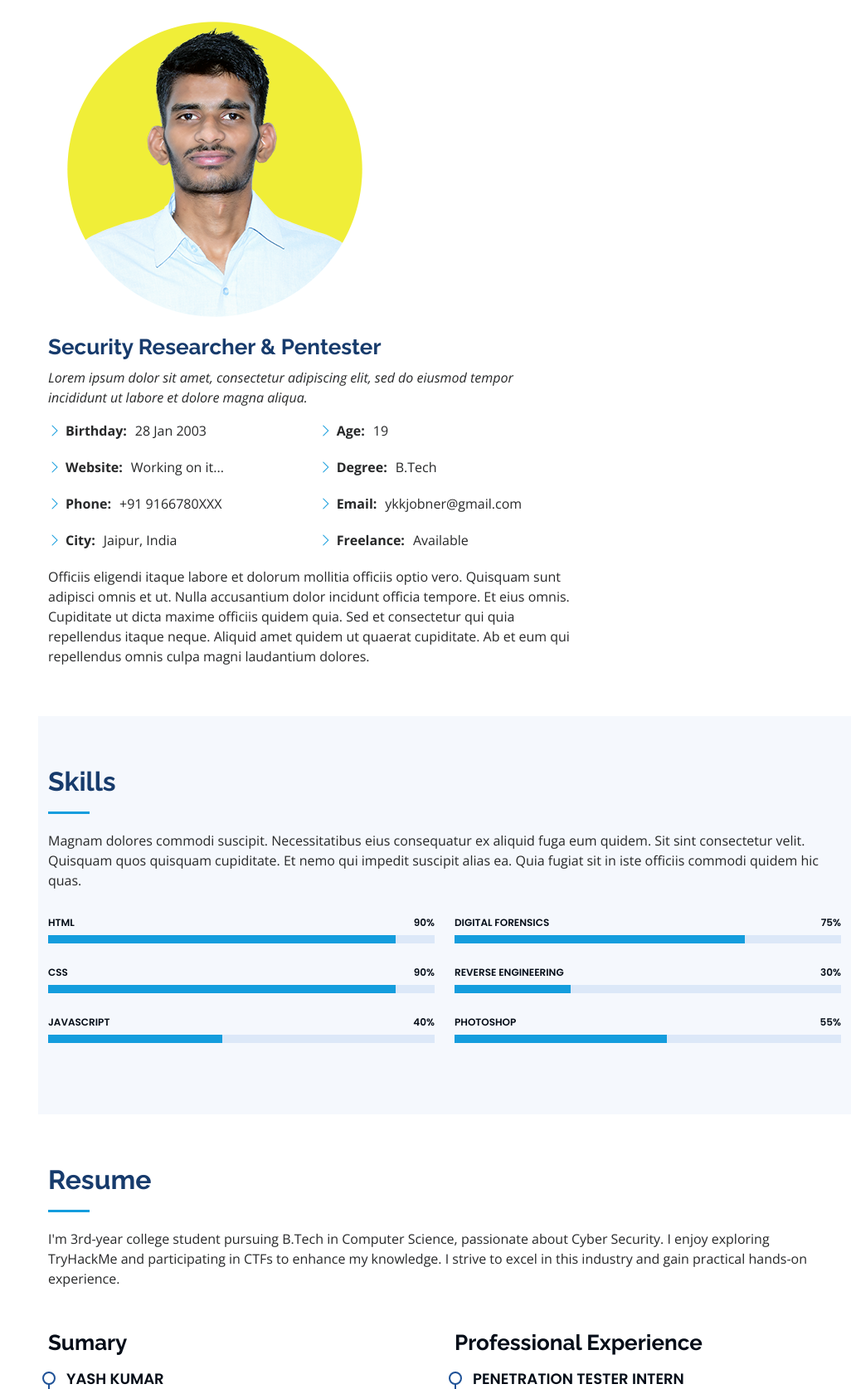
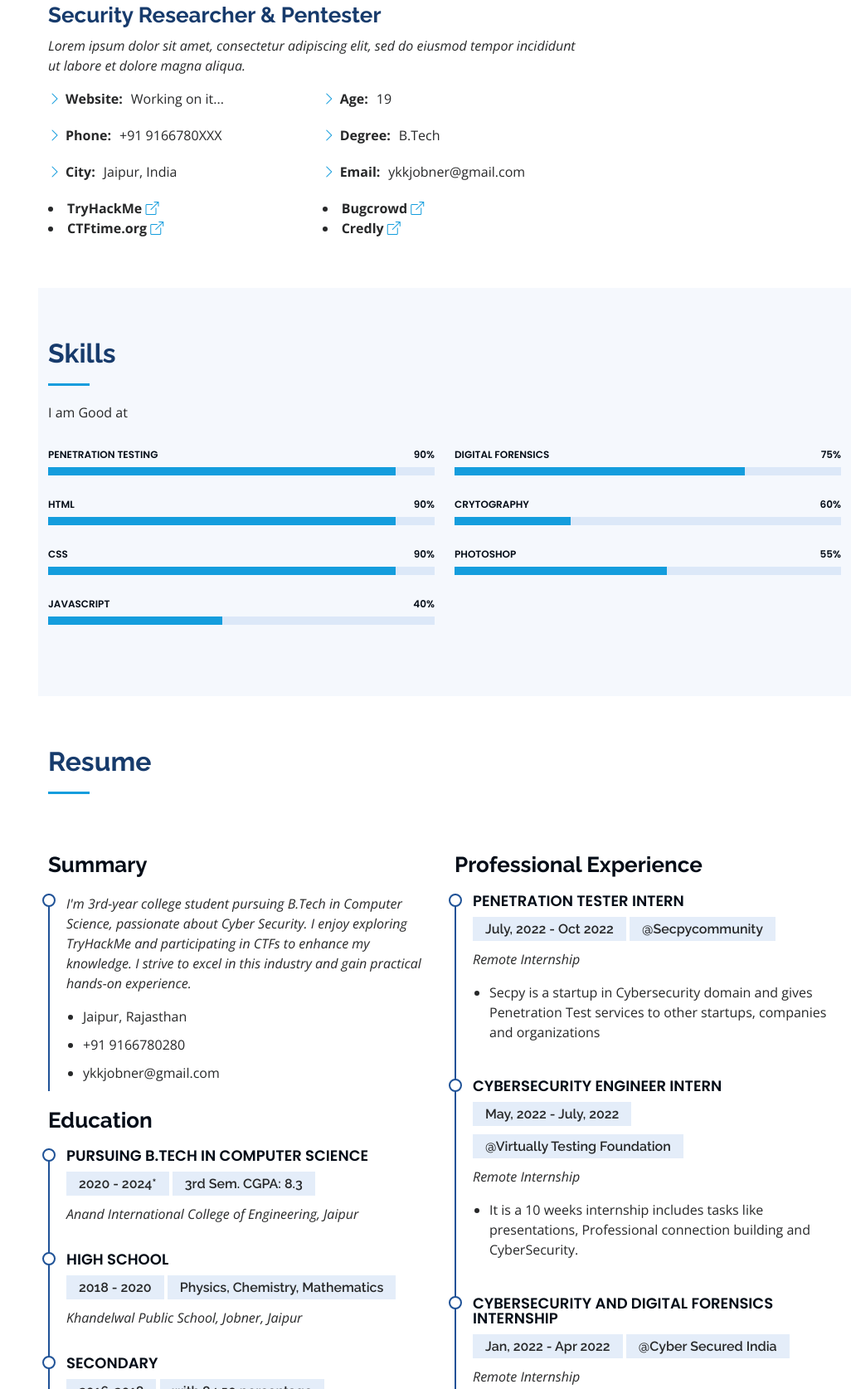
Before and after one commit to ykkjobner/ykkjobner.github.io, a plain HTML site: page index.html in a window 1280 px wide. Shown: the part 1037-2711 px from the top of the page at 83% size, without its empty margins (254-1280 px from the left). Drawn offline with nearby package versions, Linux system fonts and the light colour scheme.

Commit message:
resume updaate

```diff
--- a/assets/css/style.css
+++ b/assets/css/style.css
@@ -228,7 +228,7 @@ h6 {
 #hero {
   width: 100%;
   height: 100vh;
-  background: url("../img/profile_bg.png") top center;
+  background: url("../img/Laptop.jpg") top center;
   background-size: cover;
 }
 
--- a/index.html
+++ b/index.html
@@ -52,7 +52,7 @@
           <a href="https://twitter.com/Yashh_10" class="twitter"><i class="bx bxl-twitter"></i></a>
           <a href="https://www.instagram.com/yash.ku21/" class="instagram" target="_blank"><i
               class="bx bxl-instagram"></i></a>
-          <a href="#" class="google-plus"><i class="bx bxl-skype"></i></a>
+
 
 
         </div>
@@ -69,9 +69,9 @@
 
           <li><a href="#certificates" class="nav-link scrollto"><i class="bi bi-award"></i>
               <span>Certificates</span></a></li>
-          <li><a href="#services" class="nav-link scrollto"><i class="bx bx-server"></i> <span>Services</span></a></li>
-          <li><a href="/portfolio-details.html" class="nav-link scrollto"><i class="bx bx-news"></i>
-              <span>News</span></a></li>
+          <!-- <li><a href="#services" class="nav-link scrollto"><i class="bx bx-server"></i> <span>Profiles</span></a></li> -->
+          <!-- <li><a href="/portfolio-details.html" class="nav-link scrollto"><i class="bx bx-news"></i>
+              <span>News</span></a></li> -->
           <li><a href="#contact" class="nav-link scrollto"><i class="bx bx-envelope"></i> <span>Contact</span></a></li>
         </ul>
       </nav><!-- .nav-menu -->
@@ -95,18 +95,21 @@
 
         <div class="section-title">
           <h2>About</h2>
-          <p>I'm a Cyber Security enthusiast, a 2nd-year college student pursuing B.tech in Computer Science. I have a
+          <p>I'm a Cyber Security enthusiast, a 3rd-year college student pursuing B.tech in Computer Science. I have a
             keen interest in the field of Cyber Security. I mostly practice on TryHackMe and participate in CTFs
             regularly and
             learn more and more every day.
             I am passionate & looking forward to excelling in this industry by gaining practical Hands-on.</p>
         </div>
 
-        <div class="row">
+        <!-- <div class="row">
           <div class="col-lg-6" data-aos="fade-right">
-            <img src="assets/img/profile-img.jpg" class="img-fluid" alt="">
-          </div>
+            <img src="assets/img/Bugcrowd.jpg" alt="Profile Picture" class="img-fluid rounded"
+            title="Yash Kumar Kumawat">
+
+          </div> -->
           <div class="col-lg-8 pt-4 pt-lg-0 content" data-aos="fade-left">
+
             <h3>Security Researcher &amp; Pentester</h3>
             <p class="fst-italic">
               Lorem ipsum dolor sit amet, consectetur adipiscing elit, sed do eiusmod tempor incididunt ut labore et
@@ -116,11 +119,14 @@
             <div class="row">
               <div class="col-lg-6">
                 <ul>
-                  <li><i class="bi bi-chevron-right"></i> <strong>Birthday:</strong> <span>28 Jan 2003</span></li>
+                  <!-- <li><i class="bi bi-chevron-right"></i> <strong>Birthday:</strong> <span>28 Jan 2003</span></li> -->
                   <li><i class="bi bi-chevron-right"></i> <strong>Website:</strong> <span>Working on it...</span></li>
                   <li><i class="bi bi-chevron-right"></i> <strong>Phone:</strong> <span>+91 9166780XXX</span></li>
                   <li><i class="bi bi-chevron-right"></i> <strong>City:</strong> <span>Jaipur, India</span></li>
                 </ul>
+                <li><strong>TryHackMe </strong><a href="https://tryhackme.com/p/Yash008"><i class="bi bi-box-arrow-up-right"></i></a></li>
+                <li><strong>CTFtime.org </strong><a href="https://ctftime.org/team/179685"><i class="bi bi-box-arrow-up-right"></i></a></li>
+
               </div>
               <div class="col-lg-6">
                 <ul>
@@ -128,17 +134,13 @@
                   <li><i class="bi bi-chevron-right"></i> <strong>Degree:</strong> <span>B.Tech</span></li>
                   <li><i class="bi bi-chevron-right"></i> <strong>Email:</strong> <span>ykkjobner@gmail.com</span>
                   </li>
-                  <li><i class="bi bi-chevron-right"></i> <strong>Freelance:</strong> <span>Available</span></li>
+                  <!-- <li><i class="bi bi-chevron-right"></i> <strong>Freelance:</strong> <span>Available</span></li> -->
                 </ul>
+                <li><strong>Bugcrowd </strong><a href="https://bugcrowd.com/Yash008"><i class="bi bi-box-arrow-up-right"></i></a></li>
+                <li><strong>Credly </strong><a href="https://www.credly.com/users/yash008"><i class="bi bi-box-arrow-up-right"></i></a></li>
               </div>
             </div>
-            <p>
-              Officiis eligendi itaque labore et dolorum mollitia officiis optio vero. Quisquam sunt adipisci omnis et
-              ut. Nulla accusantium dolor incidunt officia tempore. Et eius omnis.
-              Cupiditate ut dicta maxime officiis quidem quia. Sed et consectetur qui quia repellendus itaque neque.
-              Aliquid amet quidem ut quaerat cupiditate. Ab et eum qui repellendus omnis culpa magni laudantium dolores.
-            </p>
-          </div>
+
         </div>
 
       </div>
@@ -151,14 +153,20 @@
 
         <div class="section-title">
           <h2>Skills</h2>
-          <p>Magnam dolores commodi suscipit. Necessitatibus eius consequatur ex aliquid fuga eum quidem. Sit sint
-            consectetur velit. Quisquam quos quisquam cupiditate. Et nemo qui impedit suscipit alias ea. Quia fugiat sit
-            in iste officiis commodi quidem hic quas.</p>
+          <p>I am Good at </p>
         </div>
 
         <div class="row skills-content">
 
           <div class="col-lg-6" data-aos="fade-up">
+
+            <div class="progress">
+              <span class="skill">Penetration Testing <i class="val">90%</i></span>
+              <div class="progress-bar-wrap">
+                <div class="progress-bar" role="progressbar" aria-valuenow="90" aria-valuemin="0" aria-valuemax="100">
+                </div>
+              </div>
+            </div>
 
             <div class="progress">
               <span class="skill">HTML <i class="val">90%</i></span>
@@ -197,7 +205,7 @@
             </div>
 
             <div class="progress">
-              <span class="skill">Reverse Engineering <i class="val">30%</i></span>
+              <span class="skill">Crytography<i class="val">60%</i></span>
               <div class="progress-bar-wrap">
                 <div class="progress-bar" role="progressbar" aria-valuenow="30" aria-valuemin="0" aria-valuemax="100">
                 </div>
@@ -225,17 +233,13 @@
 
         <div class="section-title">
           <h2>Resume</h2>
-          <p>I'm 3rd-year college student pursuing B.Tech in Computer Science, passionate about Cyber Security. I enjoy exploring TryHackMe and participating in CTFs to enhance my knowledge. I strive to excel in this industry and gain practical hands-on experience.</p>
         </div>
-
         <div class="row">
           <div class="col-lg-6" data-aos="fade-up">
-            <h3 class="resume-title">Sumary</h3>
+            <h3 class="resume-title">Summary</h3>
             <div class="resume-item pb-0">
-              <h4>Yash Kumar</h4>
-              <p><em>Innovative and deadline-driven Graphic Designer with 3+ years of experience designing and
-                  developing user-centered digital/print marketing material from initial concept to final, polished
-                  deliverable.</em></p>
+
+              <p><em>I'm 3rd-year college student pursuing B.Tech in Computer Science, passionate about Cyber Security. I enjoy exploring TryHackMe and participating in CTFs to enhance my knowledge. I strive to excel in this industry and gain practical hands-on experience.</em></p>
               <ul>
                 <li>Jaipur, Rajasthan</li>
                 <li>+91 9166780280</li>
@@ -247,7 +251,7 @@
             <div class="resume-item">
               <h4>Pursuing B.tech in Computer Science</h4>
               <h5>2020 - 2024*</h5>
-              <h5>2nd Sem. SGPA: 9.2</h5>
+              <h5>3rd Sem. CGPA: 8.3</h5>
               <p><em>Anand International College of Engineering, Jaipur</em></p>
               <!--   <p>Qui deserunt veniam. Et sed aliquam labore tempore sed quisquam iusto autem sit. Ea vero voluptatum qui
                 ut dignissimos deleniti nerada porti sand markend</p>-->
@@ -273,7 +277,7 @@
             <h3 class="resume-title">Professional Experience</h3>
              <div class="resume-item">
               <h4>Penetration Tester Intern</h4>
-              <h5>July, 2022 - Present</h5>
+              <h5>July, 2022 - Oct 2022</h5>
               <h5>@Secpycommunity</h5>
               <p><em>Remote Internship</em></p>
               <ul>
@@ -490,16 +494,16 @@
       </div>
     </section>
 
-    <!-- ======= Services Section ======= -->
+  <!--  ======= Connect Section ======= --><!--
     <section id="services" class="services">
       <div class="container">
         <div class="section-title">
-          <h2>Services</h2>
+          <h2>Profiles</h2>
           <p>Magnam dolores commodi suscipit. Necessitatibus eius consequatur ex aliquid fuga eum quidem. Sit sint
             consectetur velit. Quisquam quos quisquam cupiditate. Et nemo qui impedit suscipit alias ea. Quia fugiat sit
             in iste officiis commodi quidem hic quas.</p>
         </div>
-
+        <i class="bi bi-box-arrow-up-right"></i>
         <div class="row">
           <div class="col-lg-4 col-md-6 icon-box" data-aos="fade-up">
             <div class="icon"><i class="bi bi-briefcase"></i></div>
@@ -540,7 +544,7 @@
         </div>
 
       </div>
-    </section><!-- End Services Section -->
+    </section> --><!-- End Services Section -->
 
     <!-- ======= Testimonials Section ======= -->
     <!-- <section id="testimonials" class="testimonials section-bg">
@@ -659,7 +663,7 @@
               <div class="phone">
                 <i class="bi bi-phone"></i>
                 <h4>Call:</h4>
-                <p>9166780280</p>
+                <p>9166780XXX</p>
               </div>
               <!--
                <iframe src="" width="600" height="450" style="border:0;" allowfullscreen="" loading="lazy" referrerpolicy="no-referrer-when-downgrade"></iframe>
@@ -713,14 +717,14 @@
   <footer id="footer">
     <div class="container">
       <div class="copyright">
-        &copy; Copyright <strong><span></span></strong>
+        <!-- &copy; Copyright <strong><span></span></strong> -->
       </div>
       <div class="credits">
         <!-- All the links in the footer should remain intact. -->
         <!-- You can delete the links only if you purchased the pro version. -->
         <!-- Licensing information: https://bootstrapmade.com/license/ -->
         <!-- Purchase the pro version with working PHP/AJAX contact form: https://bootstrapmade.com/iportfolio-bootstrap-portfolio-websites-template/ -->
-        Designed by <a href="https://www.linkedin.com/yash024">Yash Kumar</a>
+       Made With ❤️ by <a href="https://www.linkedin.com/yash024">Yash</a>
       </div>
     </div>
   </footer><!-- End  Footer -->
```
Also changed, not shown: assets/img/Bugcrowd.jpg (added), assets/img/Laptop.jpg (added).
